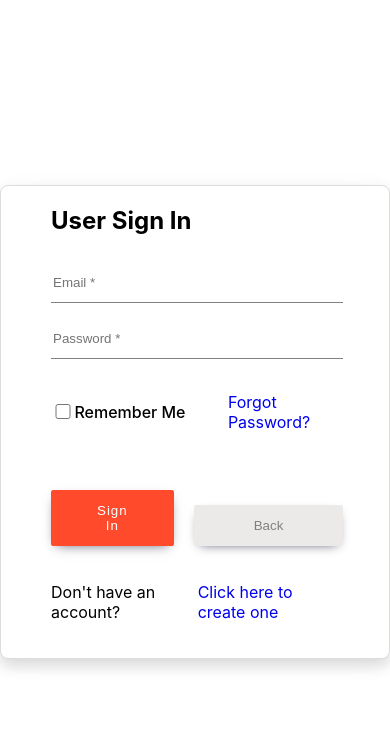
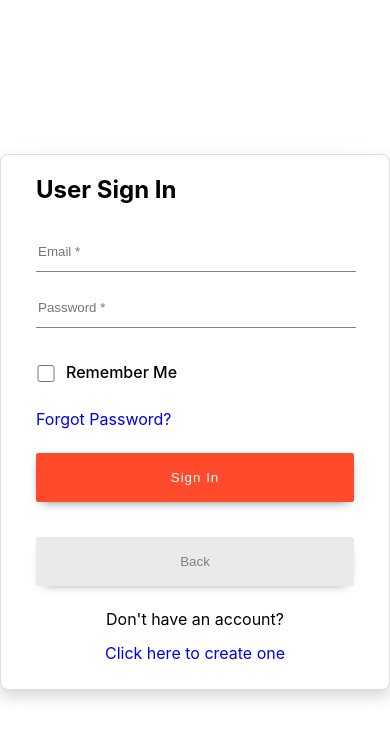
Before and after one commit to pressR2/figuresFlow, a React (Create React App) app: page /signIn in a window 390 px wide. Shown: the top 740 px of the page. Built offline with nearby package versions, Linux system fonts and the light colour scheme; no server answers.

Commit message:
[RM-27] - add responsive forms

```diff
--- a/src/components/forms/auth/ForgotPassword.tsx
+++ b/src/components/forms/auth/ForgotPassword.tsx
@@ -69,21 +69,21 @@ const ForgotPassword: FunctionComponent<ForgotPasswordProps> = () => {
                     ) : (
                         ""
                     )}
-                    <div className="buttons-container">
+                    <div className="password-reset-btn-container">
                         <button
-                            className="reset_bt"
+                            className="reset-btn"
                             type="submit"
                             disabled={loading}
                         >
                             Reset
                         </button>
-                        <Link to="/signIn" className="back_bt">
+                        <Link to="/signIn" className="back-btn">
                             Back
                         </Link>
                     </div>
-                    <div className="inner-label">
+                    <div className="create-account-link">
                         <p>Don't have an account?</p>
-                        <Link to="/signUp" className="sign_link">
+                        <Link to="/signUp" className="sign-link">
                             Click here to create one
                         </Link>
                     </div>
--- a/src/components/forms/auth/SignForms.css
+++ b/src/components/forms/auth/SignForms.css
@@ -1,3 +1,5 @@
+/***   MAIN   ***/
+
 .container {
     min-height: 100vh;
     display: flex;
@@ -5,6 +7,8 @@
     align-items: center;
     justify-content: center;
 }
+
+/***   FORM   ***/
 
 .form-container {
     width: 580px;
@@ -16,7 +20,7 @@ form {
 	display: flex;
 	justify-content: center;
 	flex-direction: column;
-	padding: 0 50px;
+	padding: 0 35px;
     border: 1px solid #e0dbdb;
     border-radius: 8px;
     box-shadow: 0 1px 35px rgba(0, 0, 0, 0.02), 0 7px 15px rgba(0, 0, 0, 0.15);
@@ -24,11 +28,13 @@ form {
 
 .form-control {
 	border: none;
-	padding: 12px 2px;
+	padding: 12px 0 12px 2px;
 	margin: 8px 0;
 	width: 100%;
     border-bottom: 1px solid #808080;
 }
+
+/***   FORM VALIDATION   ***/
 
 .is-invalid {
     border: 1px solid #dc3550;
@@ -49,79 +55,153 @@ form {
     color: #2c934c;
 }
 
-.inner-input {
+/***   INNER SIGN IN   ***/
+
+.inner-signin {
     display: flex;
-    flex-direction: row;
-    margin: 25px 0 8px;
     justify-content: space-between;
-    align-items: center;
+    align-items: baseline;
+    margin-top: 10px;
 }
 
-.inner-input :first-child {
-    width: 20px;
-    height: 15px;
+.remember-me {
+    cursor: pointer;
 }
 
-.inner-input :nth-child(2) {
-    width: 65%;
-    font-weight: 500;
+.remember-me :first-child {
+    margin-right: 10px;
+    cursor: pointer;
+    width: 20px;
 }
 
-.buttons-container {
+.inner-signin :first-child {
+    height: 17px;
+    display: flex;
+    flex-direction: row-reverse;
+    font-weight: 500;
+    margin-left: 0;
+    padding: 16px 0 16px;
+}
+
+/***   BUTTONS   ***/
+
+.signin-btn-container,
+.signup-btn-container {
     display: flex;
     flex-direction: row;
     align-items: flex-end;
-    margin-top: 50px;
 }
 
-.back_bt {
+.signup-btn-container,
+.password-reset-btn-container {
+    margin-top: 30px;
+}
+
+.signin-btn-container {
+    margin-top: 10px;
+}
+
+.back-btn {
     background-color: #ece9e9;
     color: #808080;
     font-size: 13.33px;
-    box-shadow: 0px 4px 12px -6px rgba(66, 68, 90, 1);
+    box-shadow: 0px 4px 12px -8px rgba(66, 68, 90, 1);
     transition: all ease 0.2s;
     text-decoration: none;
-    padding: 13px 60px;
+    padding: 17px 60px;
     border-radius: 2px;
-    margin-left: 20px;
+    margin-left: 40px;
     font-family: "Arial";
 }
 
-.reset_bt,
-.sign-in_bt,
-.sign-up_bt {
+.reset-btn,
+.signin-btn,
+.signup-btn {
     width: 150px;
 	border: 1px solid #ff4b2b;
 	background-color: #ff4b2b;
 	color: #fff;
-	padding: 12px 45px;
+	padding: 16px 45px;
 	letter-spacing: 1px;
     border-radius: 2px;
     box-shadow: 0px 4px 12px -6px rgba(66, 68, 90, 1);
     transition: all ease 0.2s;
 }
 
-.reset_bt:hover,
-.sign-in_bt:hover,
-.sign-up_bt:hover,
-.back_bt:hover {
+.reset-btn:hover,
+.signin-btn:hover,
+.signup-btn:hover,
+.back-btn:hover {
     cursor: pointer;
     transform: translateY(-1px);
-    box-shadow: 0px 10px 20px 2px rgba(104, 68, 68, 0.22);
+    box-shadow: 0px 17px 32px -20px rgba(66, 68, 90, 1);
 }
 
-.inner-label {
+/***   LINKS   ***/
+
+.create-account-link,
+.signin-link {
     display: flex;
     flex-direction: row;
-    align-items: center;
-    margin: 20px 0;
+    margin: 7px 0 12px;
+    align-items: baseline;
 }
 
-.inner-label :first-child {
-    margin-right: 7px;
+.create-account-link :first-child {
+    margin-bottom: 0;
+    margin-right: 10px;
 }
 
-.sign_link,
-.forgot-password_link {
+.sign-link,
+.forgot-password-link {
     text-decoration: none;
+    padding: 14px 0 14px;
 }
+
+/*** MEDIA QERIES   ***/
+
+@media only screen and (max-width: 319px) {
+    form h2 {
+        font-size: 1.3em;
+    }
+}
+
+
+@media only screen and (max-width: 413px) {
+    .inner-signin {
+        flex-direction: column;
+        align-items: flex-start;
+    }
+}
+
+
+@media only screen and (max-width: 445px) {
+    .create-account-link,
+    .signin-link,
+    .signin-btn-container,
+    .signup-btn-container {
+        flex-direction: column;
+        align-items: center;
+    }
+
+    .signup-btn,
+    .signin-btn,
+    .reset-btn {
+        margin-bottom: 35px;
+        width: 100%;
+    }
+
+    .back-btn {
+        width: 100%;
+        margin-left: 0;
+        margin-right: 0;
+        padding-left: 0;
+        padding-right: 0;
+        display: block;
+        text-align: center;
+    }
+
+    .create-account-link :first-child {
+        margin-right: 0;
+    }
+}
--- a/src/components/forms/auth/SignIn.tsx
+++ b/src/components/forms/auth/SignIn.tsx
@@ -101,32 +101,32 @@ const SignIn: FunctionComponent<SignInProps> = () => {
                             {errorMessageText}
                         </label>
                     )}
-                    <div className="inner-input">
-                        <input
-                            {...register("rememberMe")}
-                            type="checkbox"
-                            id="rememberMe"
-                        />
-                        <label htmlFor="rememberMe">Remember Me</label>
-                        <Link to="/forgotPassword" className="sign_link">
+                    <div className="inner-signin">
+                        <label className="remember-me">Remember Me
+                            <input
+                                {...register("rememberMe")}
+                                type="checkbox"
+                            />
+                        </label>
+                        <Link to="/forgotPassword" className="forgot-password-link">
                             Forgot Password?
                         </Link>
                     </div>
-                    <div className="buttons-container">
+                    <div className="signin-btn-container">
                         <button
-                            className="sign-in_bt"
+                            className="signin-btn"
                             type="submit"
                             disabled={loading}
                         >
                             Sign In
                         </button>
-                        <Link to="/#" className="back_bt">
+                        <Link to="/#" className="back-btn">
                             Back
                         </Link>
                     </div>
-                    <div className="inner-label">
+                    <div className="create-account-link">
                         <p>Don't have an account?</p>
-                        <Link to="/signUp" className="sign_link">
+                        <Link to="/signUp" className="sign-link">
                             Click here to create one
                         </Link>
                     </div>
--- a/src/components/forms/auth/SignUp.tsx
+++ b/src/components/forms/auth/SignUp.tsx
@@ -146,23 +146,25 @@ const SignUp: FunctionComponent<SignUpProps> = () => {
                     ) : (
                         ""
                     )}
-                    <div className="buttons-container">
+                    <div className="signup-btn-container">
                         <button
-                            className="sign-up_bt"
+                            className="signup-btn"
                             type="submit"
                             disabled={loading}
                         >
                             Sign Up
                         </button>
-                        <Link to="/#" className="back_bt">
+                        <Link to="/#" className="back-btn">
                             Back
                         </Link>
                     </div>
-                    <div className="inner-label">
-                        <p>Already Have An Account? Then</p>
-                        <Link to="/signIn" className="sign_link">
-                            Sign In
-                        </Link>
+                    <div className="signin-link">
+                        <p>
+                            Already Have An Account? Then{" "}
+                            <Link to="/signIn" className="sign-link">
+                                Sign In
+                            </Link>
+                        </p>
                     </div>
                 </form>
             </div>
```
